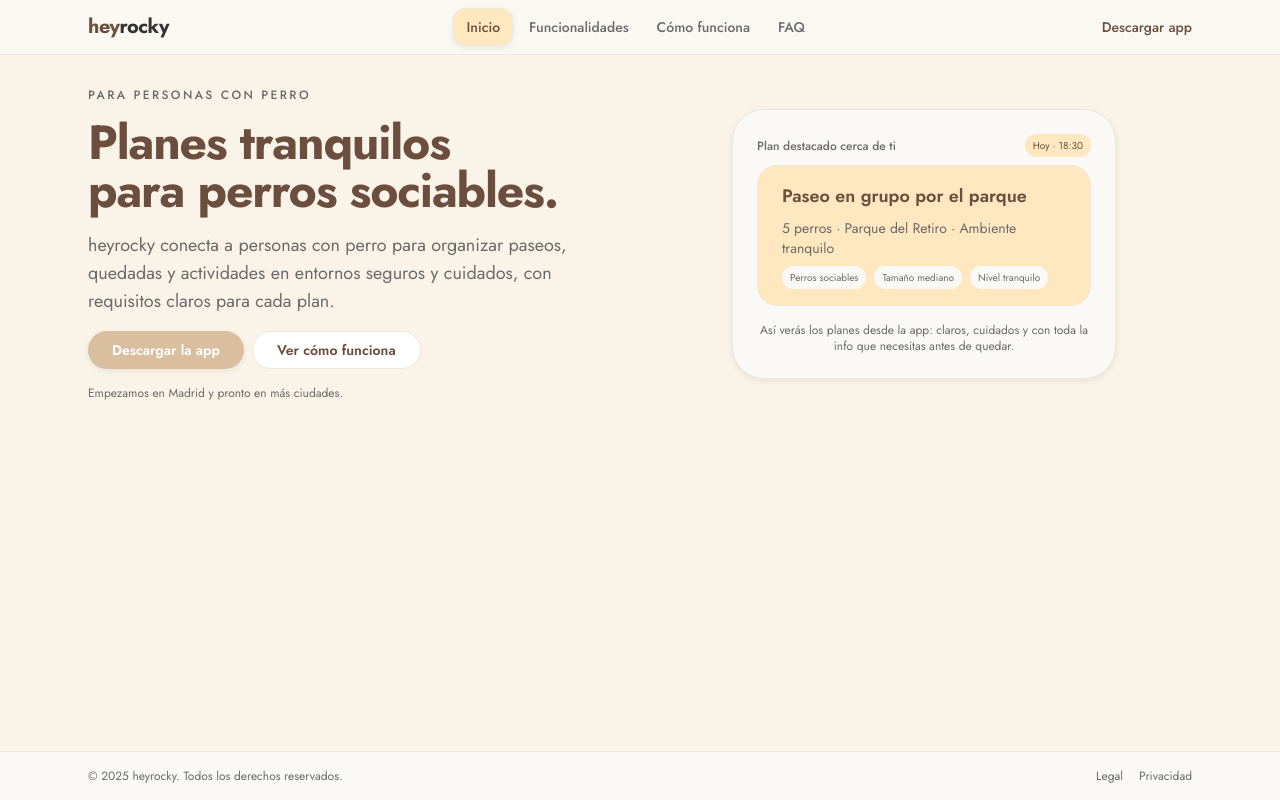
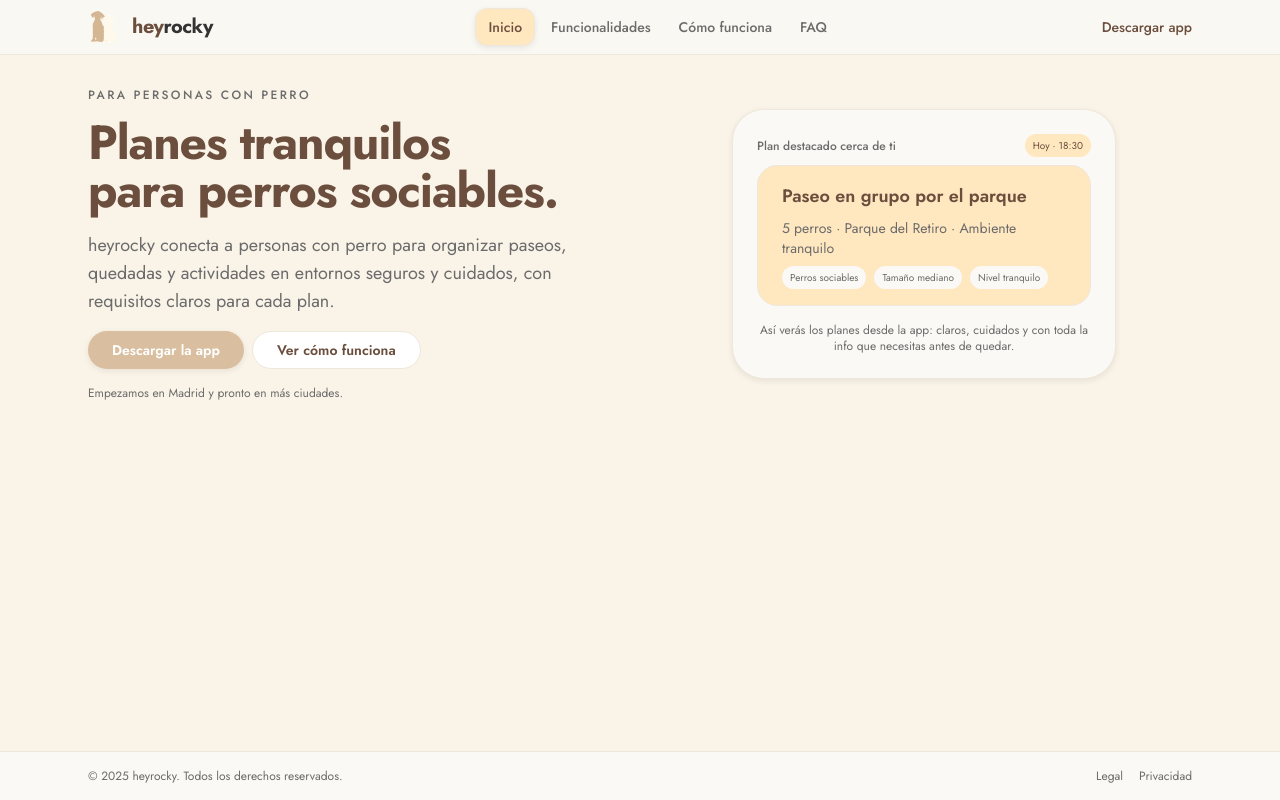
Before and after one commit to adrides/Website, a React (Vite) app: page / in a window 1280 px wide. Built offline with nearby package versions, Linux system fonts and the light colour scheme.

Commit message:
20251116 Rocky website add logo

```diff
--- a/src/components/Layout.tsx
+++ b/src/components/Layout.tsx
@@ -1,6 +1,8 @@
 import type { ReactNode } from "react";
 import { Link, NavLink } from "react-router-dom";
 import { useState } from "react";
+import Rocky1 from "../assets/Rocky1.png";
+import Rocky2 from "../assets/Rocky2.png";
 
 const baseLink =
   "px-3 py-2 rounded-rockySm text-sm font-medium transition-colors";
@@ -15,6 +17,7 @@ const mobileActive = "bg-rocky-card text-rocky-primary border border-rocky-borde
 
 export function Layout({ children }: { children: ReactNode }) {
   const [isMobileMenuOpen, setIsMobileMenuOpen] = useState(false);
+  const logo = Rocky2; // swap to Rocky1 if you prefer the lighter palette
 
   const toggleMobileMenu = () => setIsMobileMenuOpen(!isMobileMenuOpen);
   const closeMobileMenu = () => setIsMobileMenuOpen(false);
@@ -24,7 +27,8 @@ export function Layout({ children }: { children: ReactNode }) {
       {/* NAVBAR */}
       <header className="border-b border-rocky-border bg-rocky-navigator/80 backdrop-blur sticky top-0 z-50">
         <div className="mx-auto max-w-6xl px-rockyLg py-rockySm flex items-center justify-between">
-          <Link to="/" className="flex items-center gap-2">
+          <Link to="/" className="flex items-center gap-3">
+            <img src={logo} alt="heyrocky logo" className="h-8 w-auto select-none" />
             <span className="text-xl font-bold tracking-tight text-rocky-primary">
               hey<strong className="text-rocky-text">rocky</strong>
             </span>
@@ -159,7 +163,7 @@ export function Layout({ children }: { children: ReactNode }) {
       {/* FOOTER */}
       <footer className="border-t border-rocky-border mt-rockyXl bg-rocky-navigator">
         <div className="mx-auto max-w-6xl px-rockyLg py-rockyMd flex flex-col md:flex-row items-center justify-between gap-4 text-xs text-rocky-textMuted">
-          <p>
+          <p className="flex items-center gap-2">
             © {new Date().getFullYear()} heyrocky. Todos los derechos
             reservados.
           </p>
```
Also changed, not shown: deployPrompt.txt (added), src/assets/Rocky1.png (added), src/assets/Rocky2.png (added).
